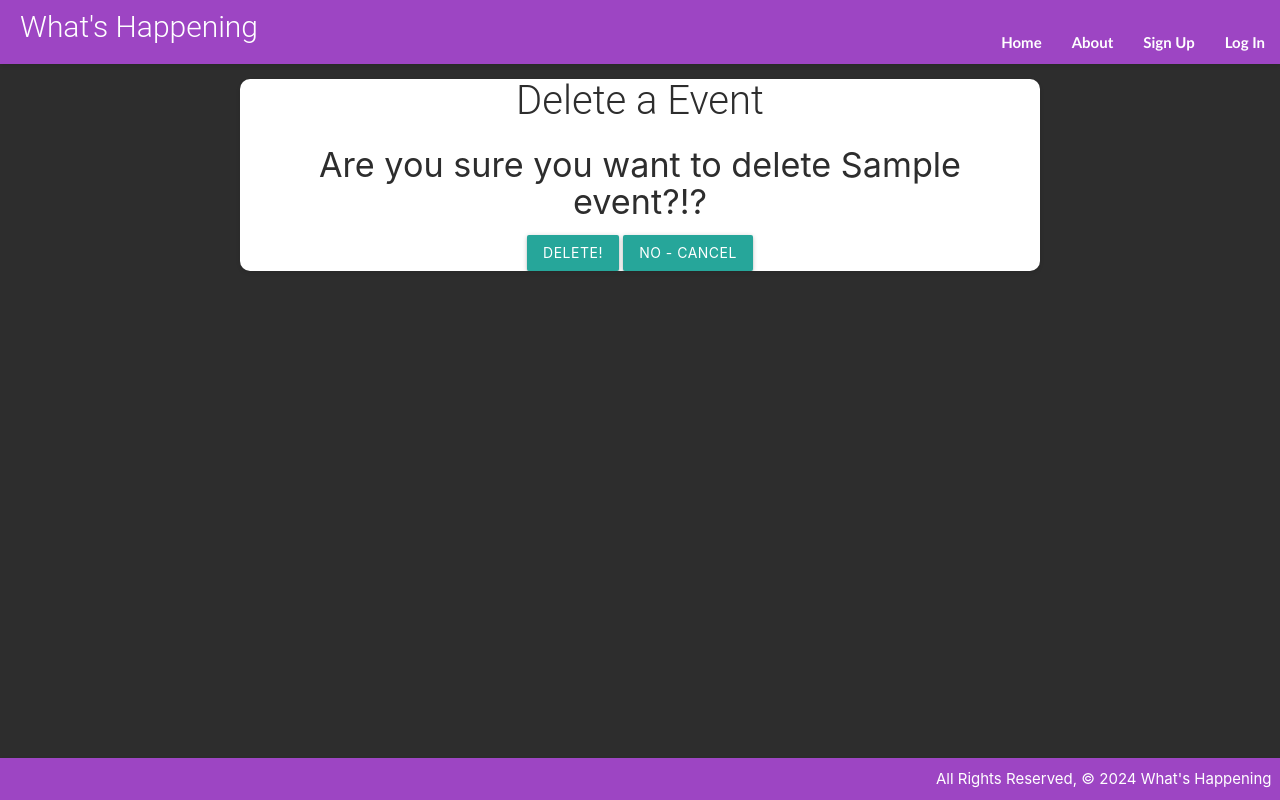
After one commit to Quantumcode9/whats-happening, a Django app: page /event/1/delete/ in a window 1280 px wide. The commit adds this page. Run offline with Django 5.2, Linux system fonts and the light colour scheme; tables that the repository leaves empty hold one stand-in row (values such as "Sample post").

Commit message:
added details page. CRUD.  other functionality

```diff
--- a/whats_happening/main_app/static/css/styles.css
+++ b/whats_happening/main_app/static/css/styles.css
@@ -68,7 +68,7 @@ nav .brand-logo {
 margin: 0 auto;
 padding: 0 20px;
 box-sizing: border-box;
-max-width: 600px;
+max-width: 800px;
 background-color: white;
 color: #2d2d2d;
 border-radius: 10px;
@@ -79,11 +79,38 @@ margin-bottom: 15px;
 margin-top: 15px;
 }
 
+.search-container {
+    margin: 0 auto;
+    padding: 0 20px;
+    box-sizing: border-box;
+    max-width: 600px;
+    background-color: white;
+    color: #2d2d2d;
+    border-radius: 10px;
+    box-shadow: 0 2px 4px rgba(0, 0, 0, 0.1);
+    overflow: hidden;
+    text-align: center;
+    margin-bottom: 15px;
+    margin-top: 15px;
+}
+
+.event-container{
+    overflow: hidden;
+
+}
+
+
 /* TEXT */
 h1 {
 font-family: 'Roboto', sans-serif;
 font-weight: 300;
 font-size: 40px;
+margin: 0;
+}
+
+h2 {
+font-family: 'Roboto', sans-serif;
+font-size: 20px;
 margin: 0;
 }
 
@@ -108,13 +135,8 @@ p {
     margin-bottom: 15px;
     margin-top: 15px;
     padding: 10px;
-    box-sizing: border-box;
-
 }
 
-.card-content {
-    position: relative;
-}
 
 
 /* BUTTONS */
@@ -127,6 +149,12 @@ p {
 
 .logout-button {
     margin-bottom: 30px;
+}
+
+.options a {
+    display: inline-block;
+    margin: 10px;
+    color: inherit;
 }
 
 
--- a/whats_happening/main_app/templates/base.html
+++ b/whats_happening/main_app/templates/base.html
@@ -53,7 +53,10 @@
             <a href="{% url 'home' %}"><i class="fas fa-home"></i> Home</a>
             <a href="{% url 'about' %}"><i class="fas fa-info-circle"></i> About</a>
             <a href="{% url 'events_create' %}"><i class="fas fa-calendar-plus"></i> Add Event</a>
-        <div class="right">
+            <a href="{% url 'index' %}"><i class="fas fa-calendar-alt"></i> All Events</a>
+            <a href="{% url 'search' %}"><i class="fas fa-search"></i> Search Events</a>
+            <a href="{% url 'myownedindex' %}"><i class="fas fa-calendar-check"></i> My Events</a>
+        <div class="tm right">
             All Rights Reserved, &copy; 2024 What's Happening &nbsp;
         </div>
     </footer>
--- /dev/null
+++ b/whats_happening/main_app/templates/main_app/event_confirm_delete.html
@@ -0,0 +1,15 @@
+{% extends 'base.html' %}
+
+{% block content %}
+
+
+<h1>Delete a Event</h1>
+<h4>Are you sure you want to delete {{object.name}}?!?</h4>
+
+<form action="" method="POST">
+    {% csrf_token %}
+    <input type="submit" value="Delete!" class="btn">
+    <a href = "{% url 'detail' event.id %}" class = "btn"> No - Cancel</a>
+</form>
+
+{% endblock %}
--- a/whats_happening/main_app/urls.py
+++ b/whats_happening/main_app/urls.py
@@ -6,7 +6,7 @@ urlpatterns = [
     path('about/', views.about, name='about'),
 
 #    path('events/', views.events_index, name='index'),
-#    path('events/<int:event_id>/', views.events_detail, name='detail'),
+    path('events/<int:event_id>/', views.event_detail, name='detail'),
     path('events/', views.EventList.as_view(), name='index'),
     path('events/myowned/', views.MyOwnedEventList.as_view(), name='myownedindex'),
     path('events/myowned/include_past', views.MyOwnedWithPastEventList.as_view(), name='myownedindex_withpast'),
@@ -14,6 +14,7 @@ urlpatterns = [
     path('events/searchresults', views.SearchResultsList.as_view(), name='search_results'),
     # path('events/mine', views.MyEventList.as_view(), name='myindex'),
     path('events/create/', views.EventCreate.as_view(), name='events_create'),
-
     path('accounts/signup/', views.signup, name='signup'),
+    path('event/<int:pk>/edit/', views.EventEdit.as_view(), name='event_edit'),
+    path('event/<int:pk>/delete/', views.EventDelete.as_view(), name='event_delete'),
 ]
--- a/whats_happening/main_app/views.py
+++ b/whats_happening/main_app/views.py
@@ -9,11 +9,6 @@ from django.views.generic.detail import DetailView
 from django.db.models import Q
 
 from .models import Event
-
-
-class EventCreate(CreateView):
-    model = Event
-    fields = ['name', 'location', 'start_time', 'end_time']  # replace with your actual fields
 
 from django.views.generic import ListView
 
@@ -29,6 +24,11 @@ def about(request):
 
 def event_search(request):
     return render(request, 'events/search.html')
+
+def event_detail(request, event_id):
+    event = Event.objects.get(id=event_id)
+    return render(request, 'events/detail.html', {'event': event})
+
 
 ## Event Views
 class EventList(ListView):
@@ -58,6 +58,11 @@ class MyOwnedWithPastEventList(MyOwnedEventList):
     context['showhide_past_option'] = True
     context['include_past'] = True
     return context
+
+class DetailView(DetailView):
+  model = Event
+  template_name = 'events/detail.html'
+
 
 class SearchResultsList(EventList):
   def get_context_data(self, **kwargs):
@@ -104,4 +109,14 @@ def signup(request):
 class EventCreate(CreateView):
   model = Event
   fields = ['name', 'venue', 'description', 'date', 'time',]
-  # success_url = '/'
+  success_url = '/events'
+
+
+class EventEdit(UpdateView):
+    model = Event
+    fields = ['name', 'date', 'time', 'end_time', 'venue']
+    success_url = '/events'
+
+class EventDelete(DeleteView):
+    model = Event
+    success_url = '/events'
```
Also changed, not shown: whats_happening/main_app/templates/events/detail.html (added, +41 -0 lines), whats_happening/main_app/templates/events/index.html (+3 -4 lines), whats_happening/main_app/templates/events/search.html (+4 -3 lines).
